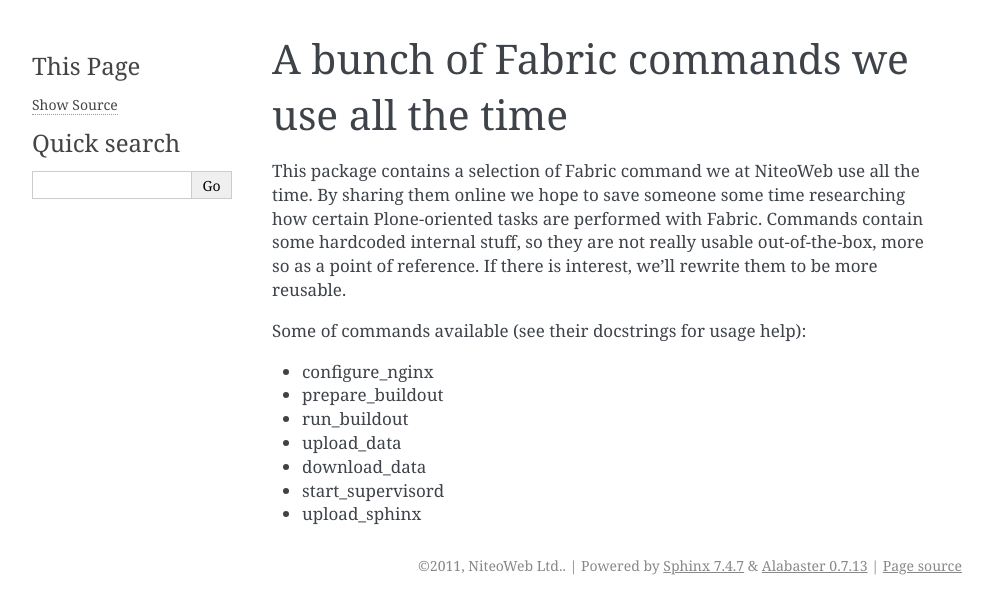
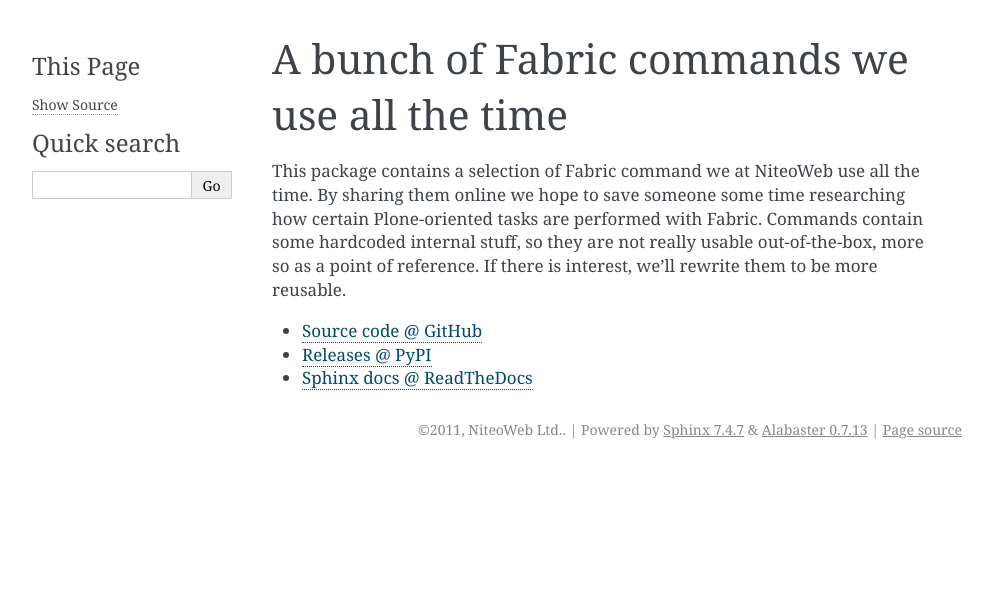
Before and after one commit to teamniteo/niteoweb.fabfile, a Sphinx documentation site: the page built from docs/README.rst, in a window 1280 px wide. Shown: the top 614 px of the page, without its empty margins (148-1141 px from the left). Built offline with Sphinx 7.4.7, drawn with Linux system fonts in a browser that asks for light colours.

Commit message:
add links to GitHub and RTD to README.rst

```diff
--- a/README.rst
+++ b/README.rst
@@ -1 +1 @@
-See `docs/README.rst <https://github.com/nzupan/niteoweb.fabfile/blob/master/docs/README.rst>`_ for more info.
+See `docs/README.rst <https://github.com/nzupan/niteoweb.fabfile/blob/master/docs/README.rst>`_.
--- a/docs/README.rst
+++ b/docs/README.rst
@@ -9,12 +9,6 @@ hardcoded internal stuff, so they are not really usable out-of-the-box, more so
 as a point of reference. If there is interest, we'll rewrite them to be more
 reusable.
 
-Some of commands available (see their docstrings for usage help):
-
-* configure_nginx
-* prepare_buildout
-* run_buildout
-* upload_data
-* download_data
-* start_supervisord
-* upload_sphinx
+* `Source code @ GitHub <http://github.com/niteoweb/niteoweb.fabfile>`_
+* `Releases @ PyPI <http://pypi.python.org/pypi/niteoweb.fabfile>`_
+* `Sphinx docs @ ReadTheDocs <http://readthedocs.org/docs/niteowebfabfile>`_
```
